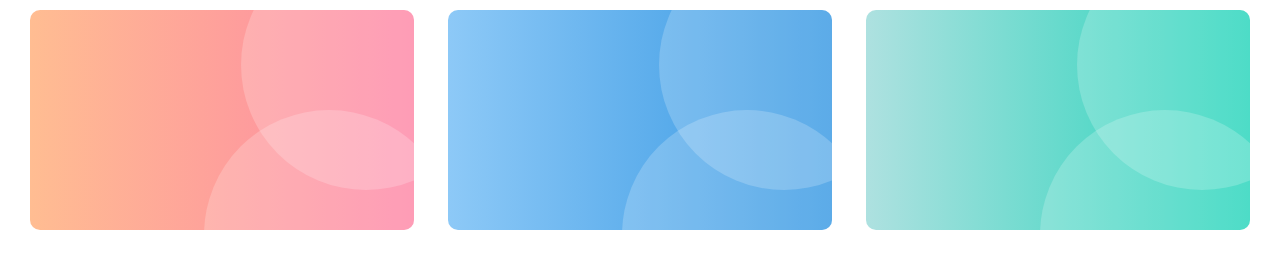
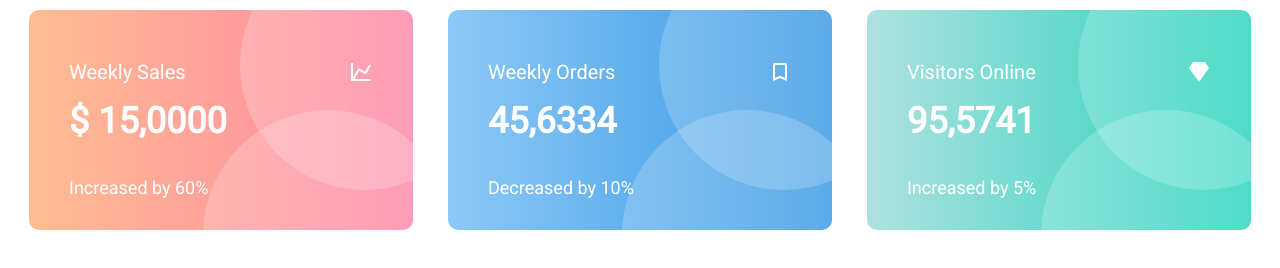
Before and after one commit to mrdzugan/gradient_cards, a plain HTML site: page index.html in a window 1280 px wide. Drawn offline with Linux system fonts and the light colour scheme.

Commit message:
Add all styles & content

```diff
--- a/css/styles.css
+++ b/css/styles.css
@@ -1,5 +1,9 @@
 * {
     box-sizing: border-box;
+    font-family: 'Roboto', sans-serif;
+    color: white;
+    font-size: 20px;
+    font-weight: 500;
 }
 
 body {
@@ -25,6 +29,11 @@ body {
     height: 100%;
     border-radius: 10px;
     overflow: hidden;
+    padding: 50px 40px;
+}
+
+.card-container > div {
+    margin-bottom: 15px;
 }
 
 .card-container:nth-child(3n+1) {
@@ -63,3 +72,38 @@ body {
     bottom: -130px;
     background: rgba(255, 255, 255, 0.2);
 }
+
+.card-header-container {
+    position: relative;
+    width: 100%;
+    height: 25px;
+}
+
+.card-title {
+    display: inline-block;
+    position: absolute;
+    left: 0;
+}
+
+.card-icon {
+    display: inline-block;
+    position: absolute;
+    right: 0;
+}
+
+.card-icon > svg {
+    width: 24px;
+    height: 24px;
+}
+
+.card-value {
+    text-align: left;
+    font-size: 36px;
+    font-weight: 700;
+}
+
+.card-info {
+    font-size: 18px;
+    padding-top: 20px;
+    text-align: left;
+}
--- a/index.html
+++ b/index.html
@@ -3,14 +3,68 @@
 <head>
 	<meta charset="UTF-8">
 	<title>Gradient cards</title>
+	<link href="https://fonts.googleapis.com/css2?family=Roboto&display=swap" rel="stylesheet">
 	<link rel="stylesheet" href="./css/styles.css">
 	<meta name="viewport" content="width=device-width, initial-scale=1">
 </head>
 <body>
 <section class="all-cards-container">
-	<div class="card-container"></div>
-	<div class="card-container"></div>
-	<div class="card-container"></div>
+	<div class="card-container">
+		<div class="card-header-container">
+			<div class="card-title">
+				Weekly Sales
+			</div>
+			<div class="card-icon">
+				<svg viewBox="0 0 24 24">
+					<path fill="currentColor"
+						  d="M16,11.78L20.24,4.45L21.97,5.45L16.74,14.5L10.23,10.75L5.46,19H22V21H2V3H4V17.54L9.5,8L16,11.78Z"/>
+				</svg>
+			</div>
+		</div>
+		<div class="card-value">
+			$ 15,0000
+		</div>
+		<div class="card-info">
+			Increased by 60%
+		</div>
+	</div>
+	<div class="card-container">
+		<div class="card-header-container">
+			<div class="card-title">
+				Weekly Orders
+			</div>
+			<div class="card-icon">
+				<svg viewBox="0 0 24 24">
+					<path fill="currentColor"
+						  d="M17,18L12,15.82L7,18V5H17M17,3H7A2,2 0 0,0 5,5V21L12,18L19,21V5C19,3.89 18.1,3 17,3Z"/>
+				</svg>
+			</div>
+		</div>
+		<div class="card-value">
+			45,6334
+		</div>
+		<div class="card-info">
+			Decreased by 10%
+		</div>
+	</div>
+	<div class="card-container">
+		<div class="card-header-container">
+			<div class="card-title">
+				Visitors Online
+			</div>
+			<div class="card-icon">
+				<svg viewBox="0 0 24 24">
+					<path fill="currentColor" d="M6,2L2,8L12,22L22,8L18,2H6Z"/>
+				</svg>
+			</div>
+		</div>
+		<div class="card-value">
+			95,5741
+		</div>
+		<div class="card-info">
+			Increased by 5%
+		</div>
+	</div>
 </section>
 </body>
 </html>
```
